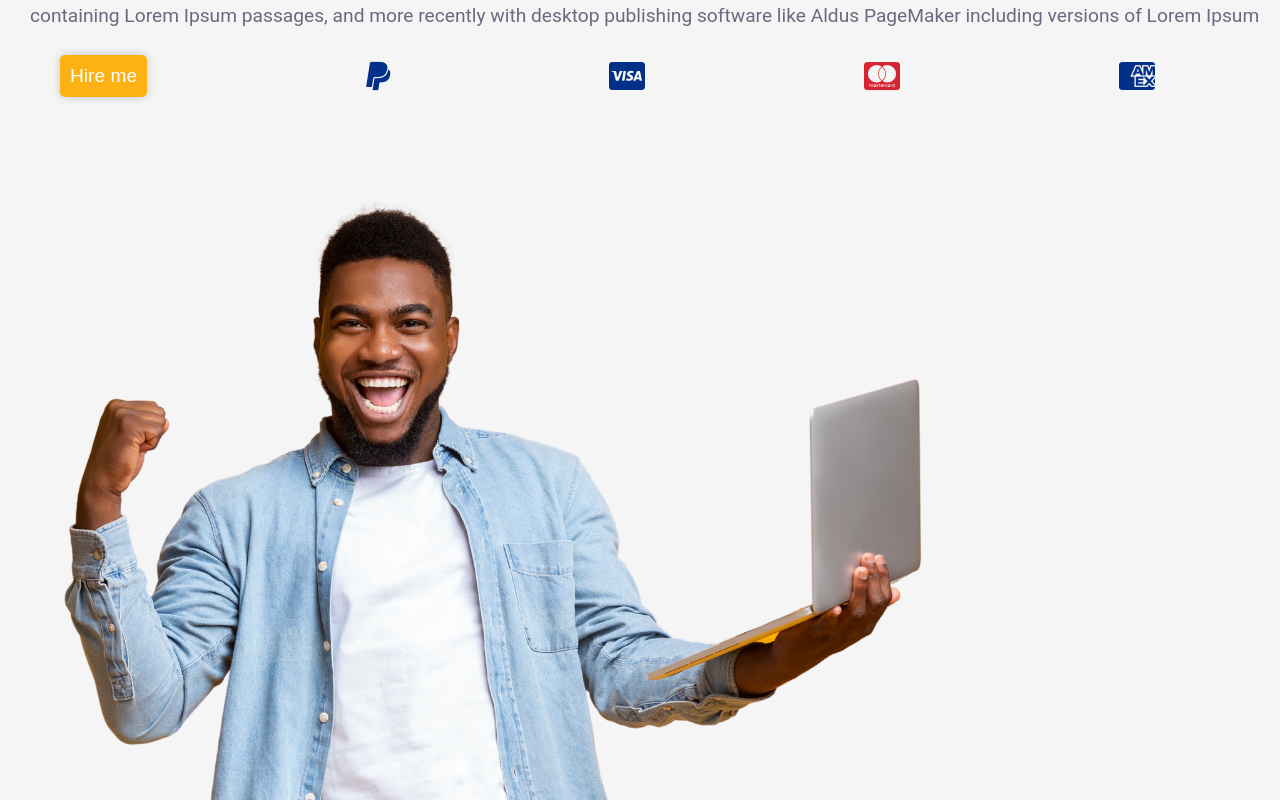
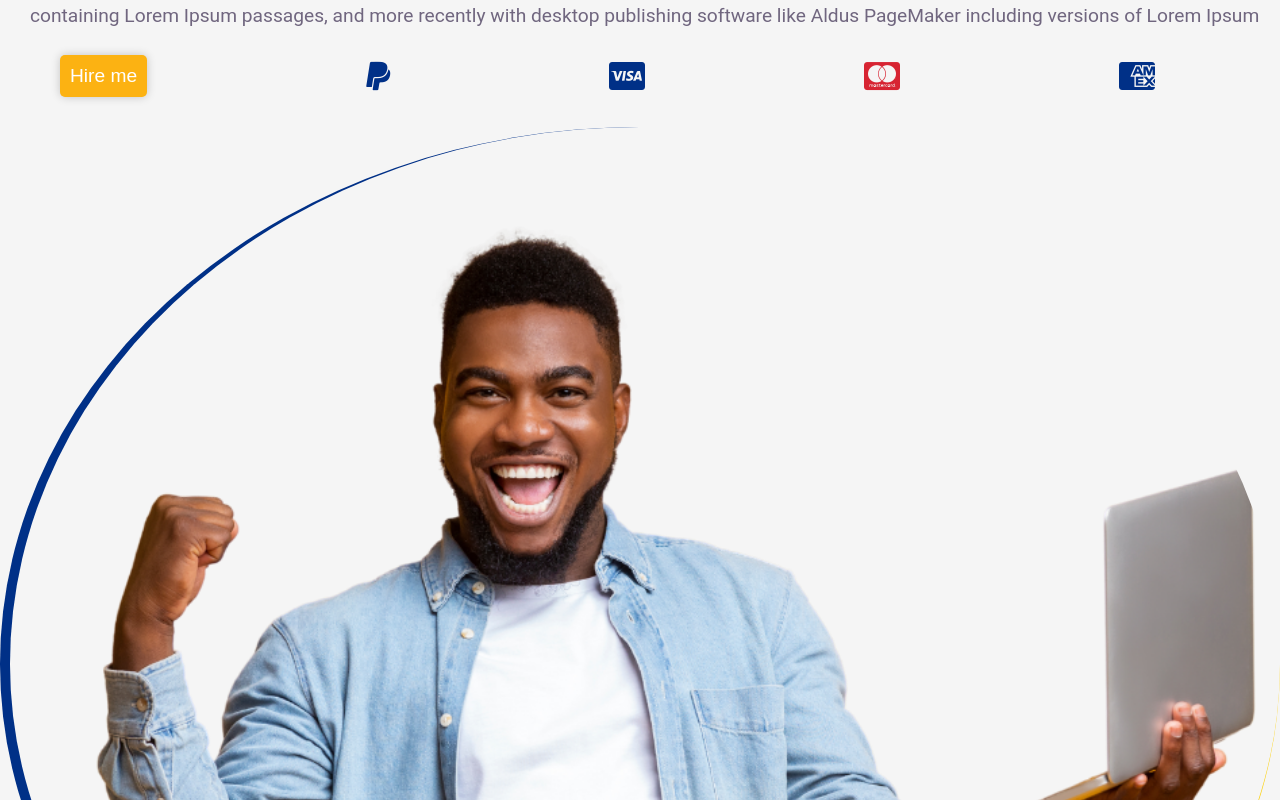
Before and after one commit to Shubham28497/Portfolio, a React (Create React App) app: page / in a window 1280 px wide. Shown: the part 480-1280 px from the top of the page. Built offline with nearby package versions, Linux system fonts and the light colour scheme.

Commit message:
add pro img cont css

```diff
--- a/src/Component/Header/Header.css
+++ b/src/Component/Header/Header.css
@@ -55,3 +55,15 @@
     color: #d72432;
     font-size: 2rem;
 }
+.profile-img-container{
+    position: relative;
+}
+
+.profile-img-container img{
+    height: 100%;
+    width: 100%;
+    border-bottom: 10px solid #fcd212;
+    border-left: 10px solid #003087;
+    border-radius: 50%;
+    object-fit: cover;
+}
```
